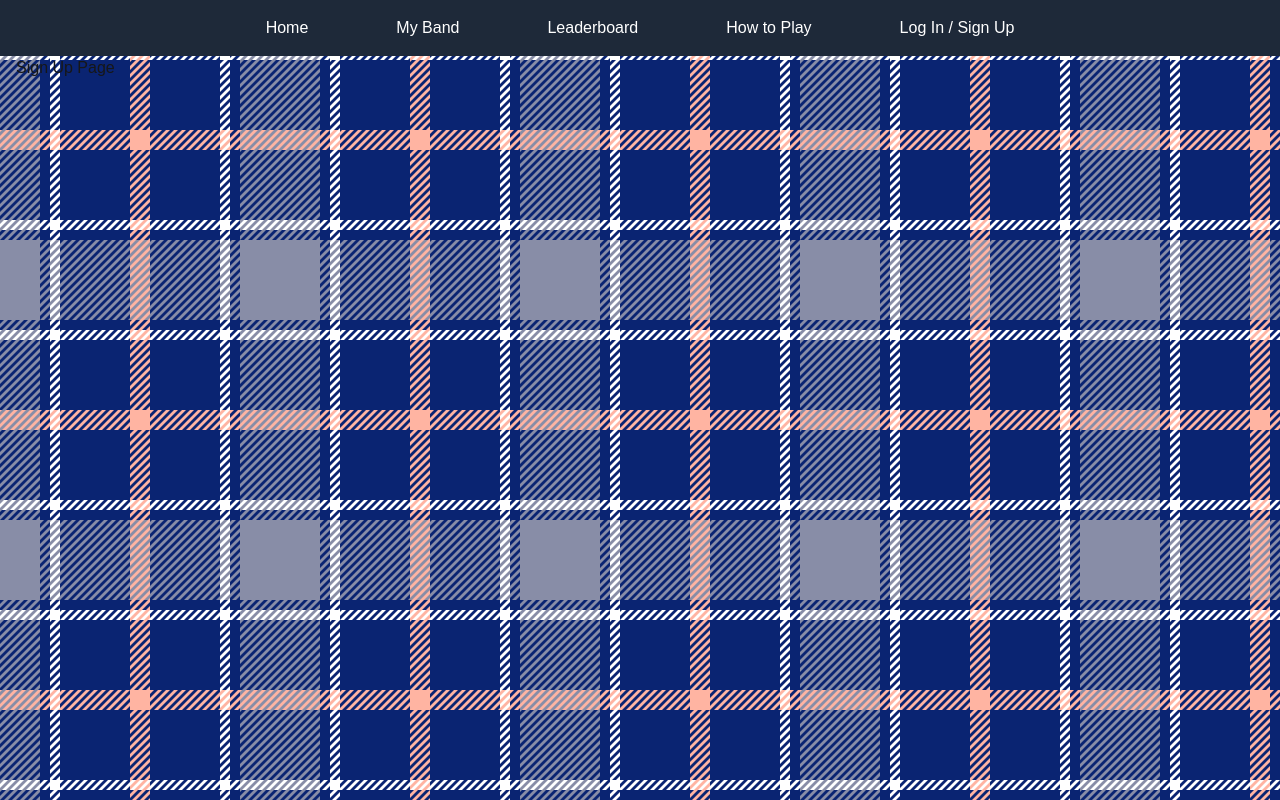
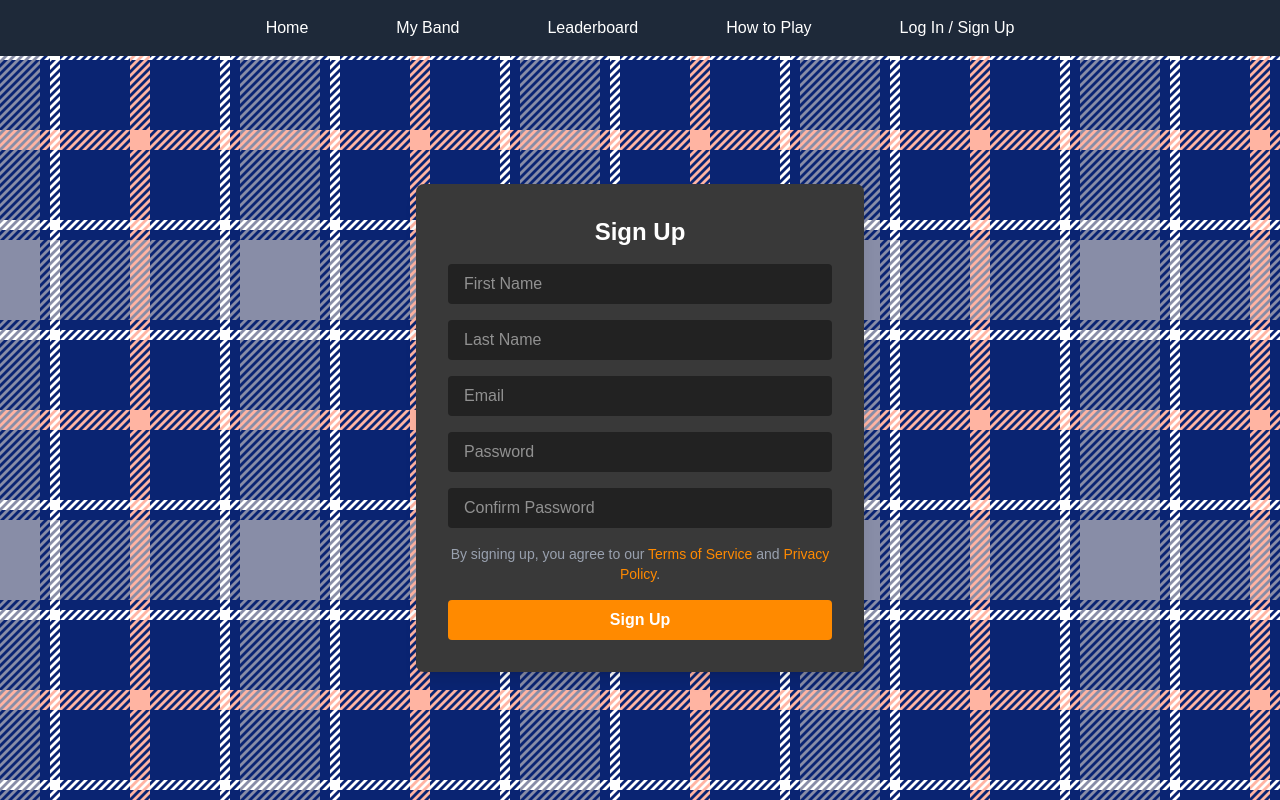
Before and after one commit to ConorHaughney/Fantasy-Piping-League, a Next.js app in the folder frontend/FPLFrontend/: page /sign-up in a window 1280 px wide. Built offline with nearby package versions, Linux system fonts and the light colour scheme.

Commit message:
Placeholders on all pages except the 'my band' page

```diff
--- a/frontend/FPLFrontend/app/globals.css
+++ b/frontend/FPLFrontend/app/globals.css
@@ -1,26 +1,13 @@
 @import "tailwindcss";
 
 :root {
-  --background: #ffffff;
-  --foreground: #171717;
-}
-
-@theme inline {
-  --color-background: var(--background);
-  --color-foreground: var(--foreground);
-  --font-sans: var(--font-geist-sans);
-  --font-mono: var(--font-geist-mono);
-}
-
-@media (prefers-color-scheme: dark) {
-  :root {
-    --background: #0a0a0a;
-    --foreground: Yellow;
-  }
+  --background: #171717;
+  --foreground: #ffffff;
+  --font-sans: Arial, Helvetica, sans-serif;
 }
 
 body {
   background: var(--background);
   color: var(--foreground);
-  font-family: Arial, Helvetica, sans-serif;
+  font-family: var(--font-sans);
 }
--- a/frontend/FPLFrontend/app/how-to-play/page.tsx
+++ b/frontend/FPLFrontend/app/how-to-play/page.tsx
@@ -1,3 +1,43 @@
 export default function Page() {
-  return <p>How to Play Page</p>;
+  return (
+    <div className="flex items-center justify-center min-h-[calc(100vh-56px)]">
+      <div className="bg-[#393939] rounded-lg shadow-lg p-8 max-w-md w-full">
+        <h2 className="text-2xl text-center font-bold mb-4">How to Play</h2>
+        <p className="text-left mb-6">
+          <strong>Rules:</strong>
+          <br />
+          You will start with a budget of 100 points.
+          <br />
+          <br />
+          You must select a team of 4 bands total:
+          <br />
+          &nbsp;&nbsp;- 2 bands for their piping scores,
+          <br />
+          &nbsp;&nbsp;- 1 band for their drumming score,
+          <br />
+          &nbsp;&nbsp;- 1 band for their ensemble score.
+          <br />
+          <br />
+          <strong>Scoring:</strong>
+          <br />
+          Each band will be scored out of 100 points in total by combining the
+          piping, drumming, and ensemble scores (50 / 25 / 25).
+        </p>
+        <div className="flex justify-center space-x-4">
+          <a
+            href="/login"
+            className="bg-[#FF8A00] text-white font-bold py-2 px-6 rounded hover:bg-[#E52E71] transition ease-in-out duration-300 w-40 text-center"
+          >
+            Login
+          </a>
+          <a
+            href="/how-to-play"
+            className="bg-[#FF8A00] text-white font-bold py-2 px-6 rounded hover:bg-[#E52E71] transition ease-in-out duration-300 w-40 text-center"
+          >
+            How to Play
+          </a>
+        </div>
+      </div>
+    </div>
+  );
 }
--- a/frontend/FPLFrontend/app/leaderboard/page.tsx
+++ b/frontend/FPLFrontend/app/leaderboard/page.tsx
@@ -1,3 +1,35 @@
+"use client";
+import { useState } from "react";
+
 export default function Page() {
-  return <p>Leaderboard Page</p>;
+  // Placeholder for top ten players, to be replaced with API data later
+  const [topPlayers, setTopPlayers] = useState([
+    "Player 1",
+    "Player 2",
+    "Player 3",
+    "Player 4",
+    "Player 5",
+    "Player 6",
+    "Player 7",
+    "Player 8",
+    "Player 9",
+    "Player 10",
+  ]);
+
+  return (
+    <div className="flex items-center justify-center min-h-[calc(100vh-56px)]">
+      <div className="bg-[#393939] rounded-lg shadow-lg p-8 max-w-md w-full">
+        <h2 className="text-2xl text-center font-bold mb-4">Leaderboard</h2>
+        <div className="bg-[#222] rounded p-4">
+          <ul>
+            {topPlayers.map((player, idx) => (
+              <li key={idx} className="text-white py-1 border-b border-gray-700 last:border-b-0">
+                {idx + 1}. {player}
+              </li>
+            ))}
+          </ul>
+        </div>
+      </div>
+    </div>
+  );
 }
--- a/frontend/FPLFrontend/app/login/page.tsx
+++ b/frontend/FPLFrontend/app/login/page.tsx
@@ -1,3 +1,33 @@
 export default function Page() {
-  return <p>Login Page</p>;
+  return (
+    <div className="flex items-center justify-center min-h-[calc(100vh-56px)]">
+      <div className="bg-[#393939] rounded-lg shadow-lg p-8 max-w-md w-full">
+        <h2 className="text-2xl text-center font-bold mb-4">Login</h2>
+        <form className="flex flex-col space-y-4">
+          <input
+            type="text"
+            placeholder="Username"
+            className="px-4 py-2 rounded bg-[#222] text-white focus:outline-none"
+          />
+          <input
+            type="password"
+            placeholder="Password"
+            className="px-4 py-2 rounded bg-[#222] text-white focus:outline-none"
+          />
+          <button
+            type="submit"
+            className="bg-[#FF8A00] text-white font-bold py-2 px-6 rounded hover:bg-[#E52E71] transition"
+          >
+            Login
+          </button>
+            <p className="text-center text-sm text-gray-400">
+                Don&apos;t have an account?{" "}
+                <a href="/sign-up" className="text-[#FF8A00] hover:underline">
+                Sign Up
+                </a>
+            </p>
+        </form>
+      </div>
+    </div>
+  );
 }
--- a/frontend/FPLFrontend/app/page.tsx
+++ b/frontend/FPLFrontend/app/page.tsx
@@ -2,8 +2,37 @@
 
 export default function Home() {
   return (
-    <div>
-      <h2 className="text-2xl text-center">Welcome to the Fantasy Piping League!</h2>
+
+    <div className="flex items-center justify-center min-h-[calc(100vh-56px)]">
+      <div className="bg-[#393939] rounded-lg shadow-lg p-8 max-w-md w-full">
+        <h2 className="text-2xl text-center font-bold mb-4">
+          Welcome to the Fantasy Piping League!
+        </h2>
+        <p className="text-center mb-6">
+          This website is under construction. Please check back later for
+          updates.
+          <br />
+          If this is your first time here, please{" "}
+          <a href="/sign-up" className=" hover:underline hover:text-[#888DA7]">
+            sign up
+          </a>{" "}
+          or using the button below.
+        </p>
+        <div className="flex justify-center space-x-4">
+          <a
+            href="/login"
+            className="bg-[#FF8A00] text-white font-bold py-2 px-6 rounded hover:bg-[#E52E71] transition ease-in-out duration-300 w-40 text-center"
+          >
+            Login
+          </a>
+          <a
+            href="/how-to-play"
+            className="bg-[#FF8A00] text-white font-bold py-2 px-6 rounded hover:bg-[#E52E71] transition ease-in-out duration-300 w-40 text-center"
+          >
+            How to Play
+          </a>
+        </div>
+      </div>
     </div>
   );
 }
--- a/frontend/FPLFrontend/app/sign-up/page.tsx
+++ b/frontend/FPLFrontend/app/sign-up/page.tsx
@@ -1,3 +1,59 @@
 export default function Page() {
-  return <p>Sign Up Page</p>;
+  return (
+    <div className="flex items-center justify-center min-h-[calc(100vh-56px)]">
+      <div className="bg-[#393939] rounded-lg shadow-lg p-8 max-w-md w-full">
+        <h2 className="text-2xl text-center font-bold mb-4">Sign Up</h2>
+        <form className="flex flex-col space-y-4">
+          <input
+            type="text"
+            placeholder="First Name"
+            className="px-4 py-2 rounded bg-[#222] text-white focus:outline-none"
+          />
+          <input
+            type="text"
+            placeholder="Last Name"
+            className="px-4 py-2 rounded bg-[#222] text-white focus:outline-none"
+          />
+          <input
+            type="email"
+            placeholder="Email"
+            className="px-4 py-2 rounded bg-[#222] text-white focus:outline-none"
+          />
+          <input
+            type="password"
+            placeholder="Password"
+            className="px-4 py-2 rounded bg-[#222] text-white focus:outline-none"
+          />
+          <input
+            type="password"
+            placeholder="Confirm Password"
+            className="px-4 py-2 rounded bg-[#222] text-white focus:outline-none"
+          />
+          <p className="text-sm text-gray-400 mb-4 text-center">
+            By signing up, you agree to our{" "}
+            <a href="/terms" className="text-[#FF8A00] hover:underline">
+              Terms of Service
+            </a>{" "}
+            and{" "}
+            <a href="/privacy" className="text-[#FF8A00] hover:underline">
+              Privacy Policy
+            </a>.
+          </p>
+          <button
+            type="submit"
+            className="bg-[#FF8A00] text-white font-bold py-2 px-6 rounded hover:bg-[#E52E71] transition"
+          >
+            Sign Up
+          </button>
+        </form>
+      </div>
+    </div>
+  );
 }
+
+            <p className="text-center text-sm text-gray-400">
+                Don&apos;t have an account?{" "}
+                <a href="/sign-up" className="text-[#FF8A00] hover:underline">
+                Sign Up
+                </a>
+            </p>
--- /dev/null
+++ b/package.json
@@ -0,0 +1,5 @@
+{
+  "dependencies": {
+    "framer-motion": "^12.23.9"
+  }
+}
```
Also changed, not shown: 2 other files (tests, documents, lock files or other folders).
